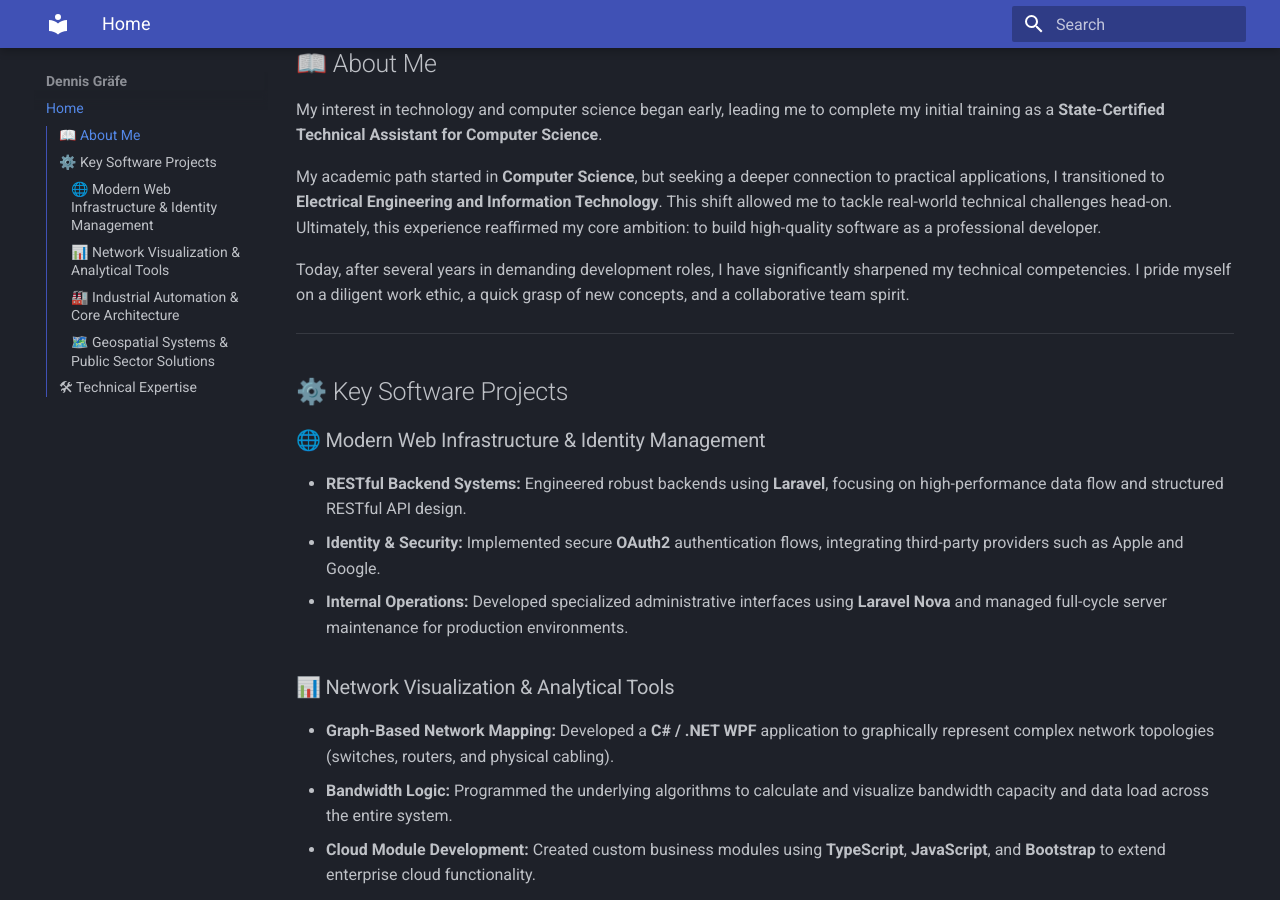
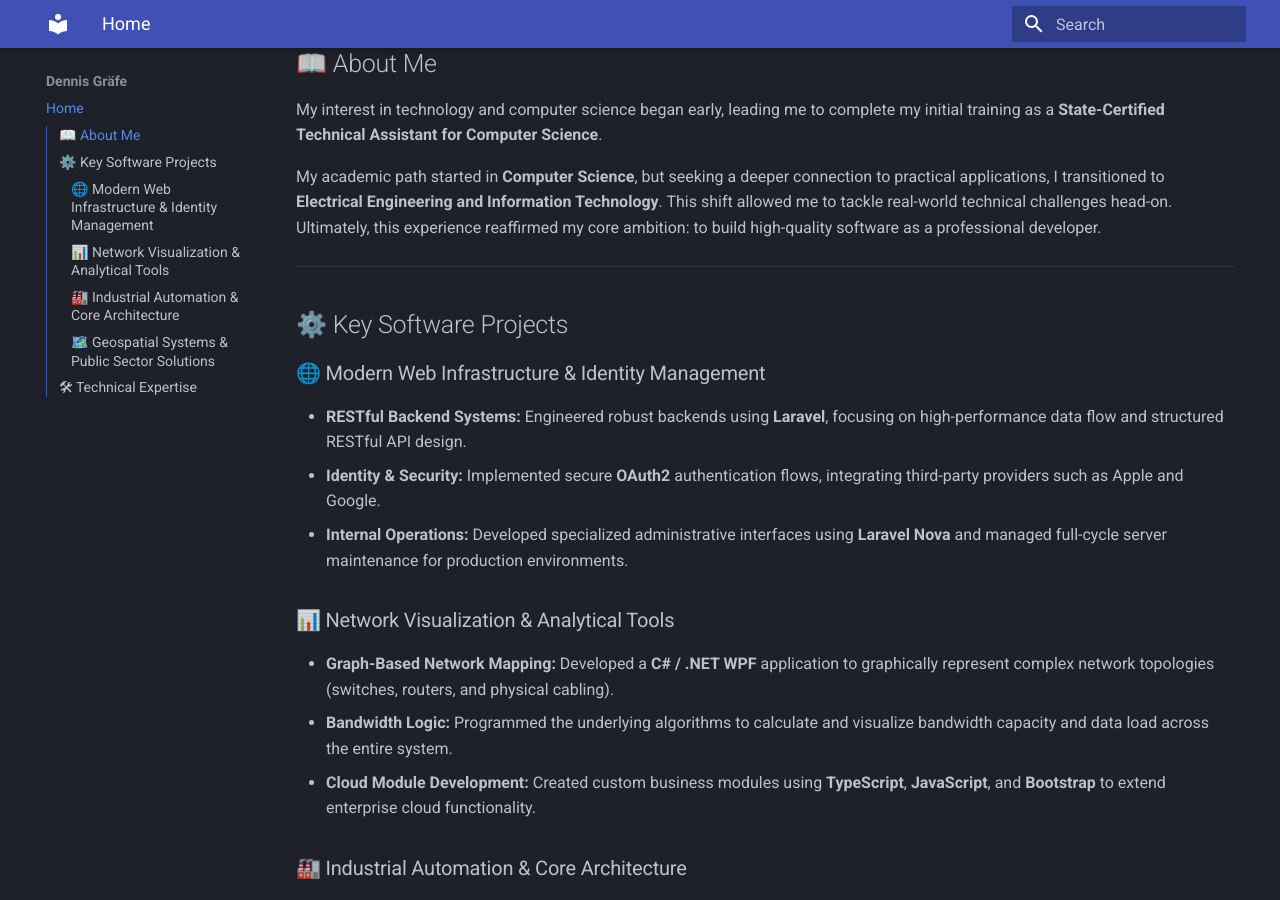
Before and after one commit to dennisgraefe/my-website, an MkDocs documentation site: the page built from docs/index.md, in a window 1280 px wide and 900 px high, scrolled down 693 px. Built offline with MkDocs 1.6.1 and Material for MkDocs 9.7.7, drawn with Linux system fonts in a browser that asks for light colours.

Commit message:
remove today stuff

```diff
--- a/docs/index.md
+++ b/docs/index.md
@@ -9,8 +9,6 @@ My name is **Dennis Gräfe**, and I am a **Software Developer** based in **Erfur
 My interest in technology and computer science began early, leading me to complete my initial training as a **State-Certified Technical Assistant for Computer Science**.
 
 My academic path started in **Computer Science**, but seeking a deeper connection to practical applications, I transitioned to **Electrical Engineering and Information Technology**. This shift allowed me to tackle real-world technical challenges head-on. Ultimately, this experience reaffirmed my core ambition: to build high-quality software as a professional developer.
-
-Today, after several years in demanding development roles, I have significantly sharpened my technical competencies. I pride myself on a diligent work ethic, a quick grasp of new concepts, and a collaborative team spirit.
 
 ---
 
```
